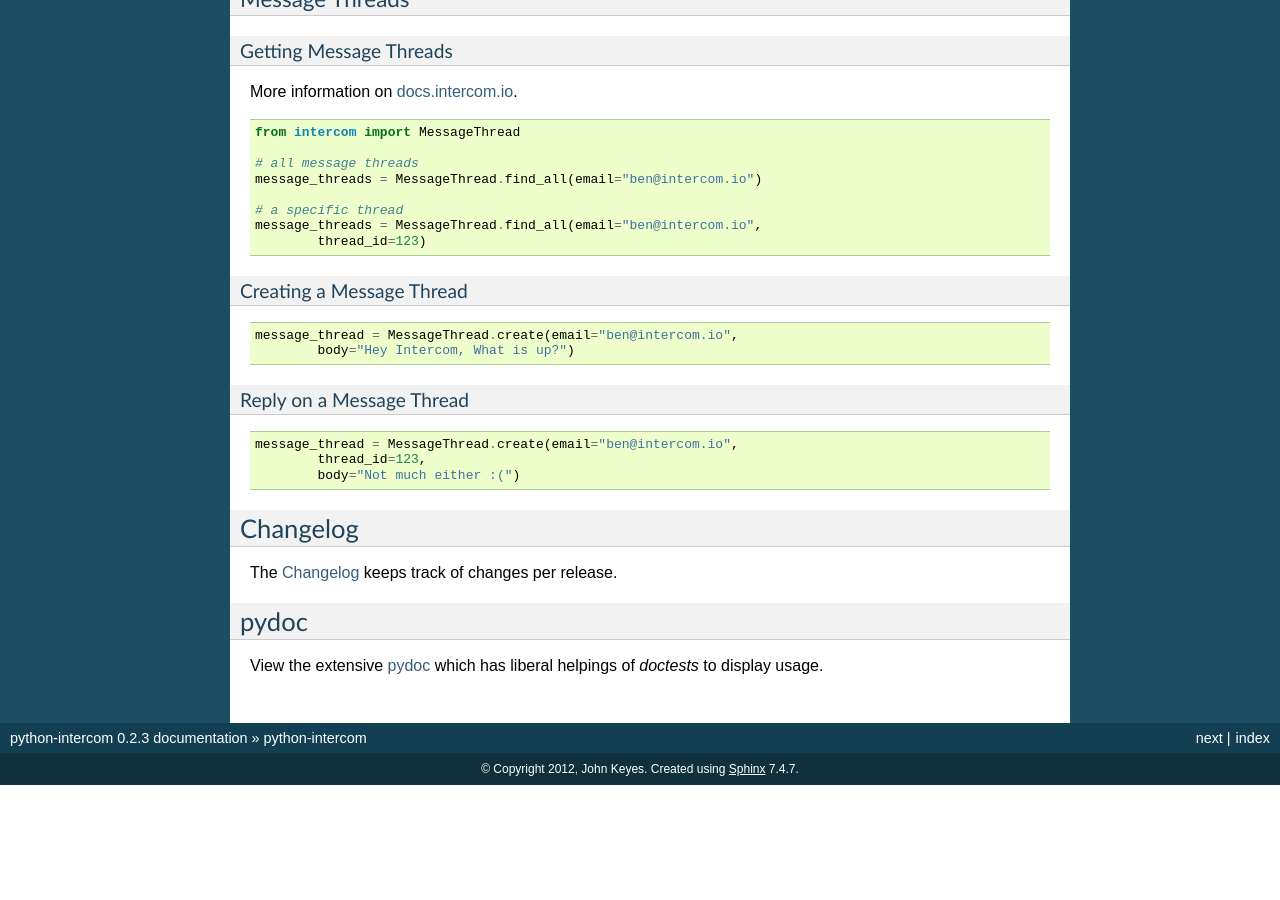
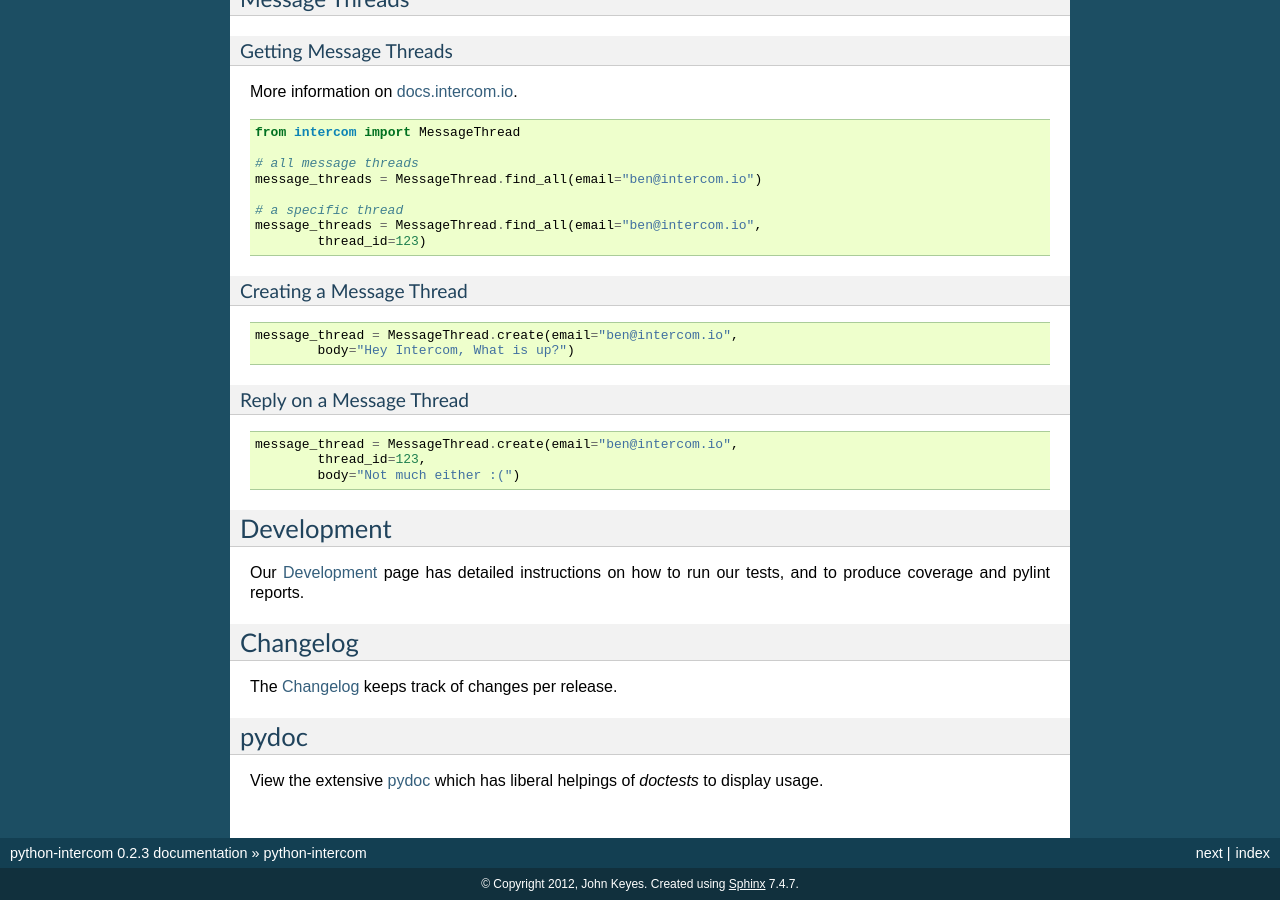
Before and after one commit to intercom/python-intercom, a Sphinx documentation site: the page built from docs/index.rst, in a window 1280 px wide and 900 px high, scrolled down 1435 px. Built offline with Sphinx 7.4.7, drawn with Linux system fonts in a browser that asks for light colours; before the commit the page ends 2220 px from its top, so only the background shows below that; some of the changed text lies outside the part shown.

Commit message:
Added a development page and modified doctest to automatically run the doctests of all modules in the intercom package.

```diff
--- a/docs/index.rst
+++ b/docs/index.rst
@@ -3,11 +3,12 @@
 ===============
 
 .. toctree::
-   :hidden:
+    :hidden:
 
-   api/modules
-   installation
-   changelog
+    installation
+    api/modules
+    changelog
+    development
 
 Installation
 ============
@@ -133,6 +134,12 @@
             thread_id=123,
             body="Not much either :(")
 
+Development
+===========
+
+Our :doc:`development` page has detailed instructions on how to run our
+tests, and to produce coverage and pylint reports.
+
 Changelog
 =========
 
```
Also changed, not shown: docs/development.rst (added, +72 -0 lines), 1 other file.
